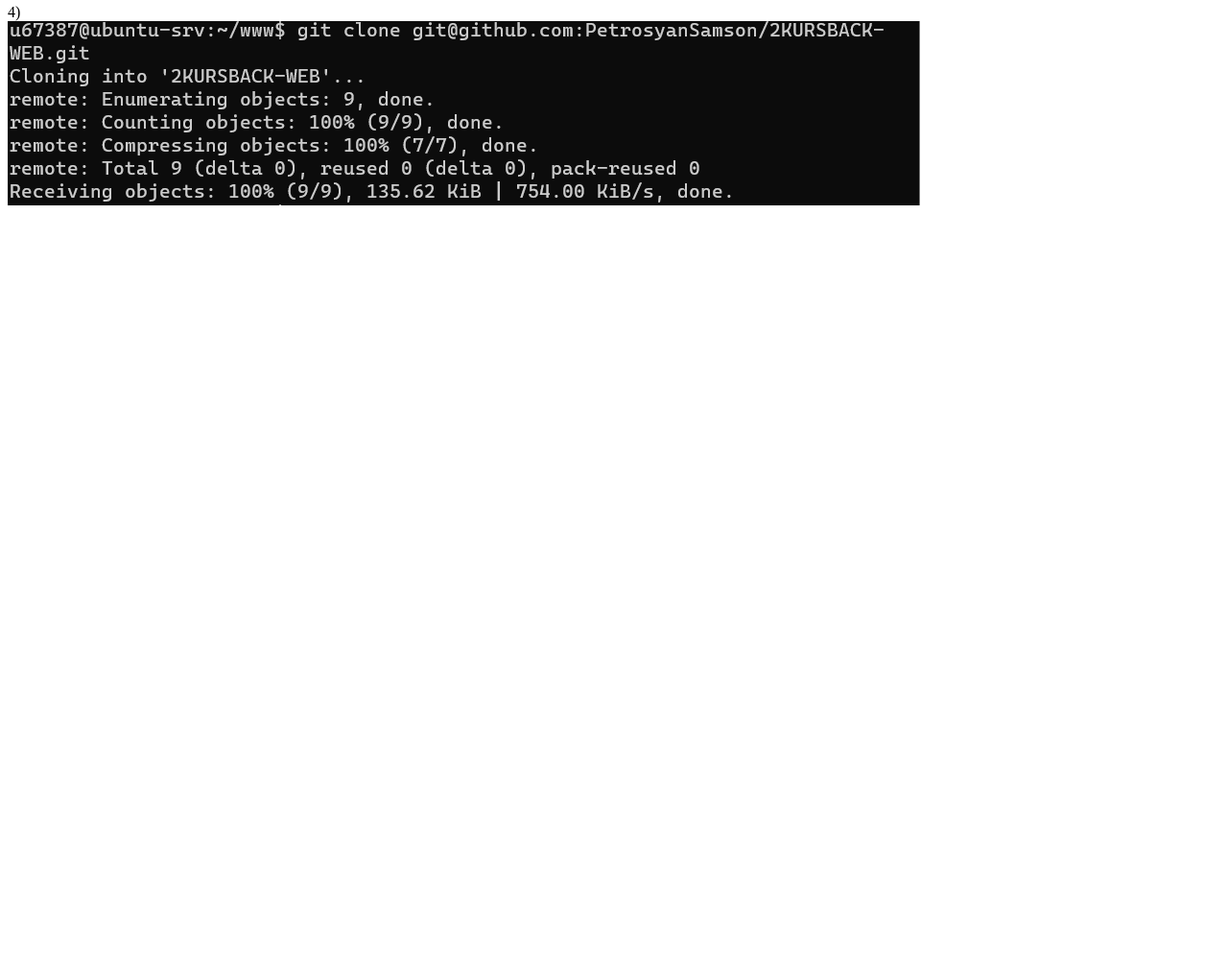
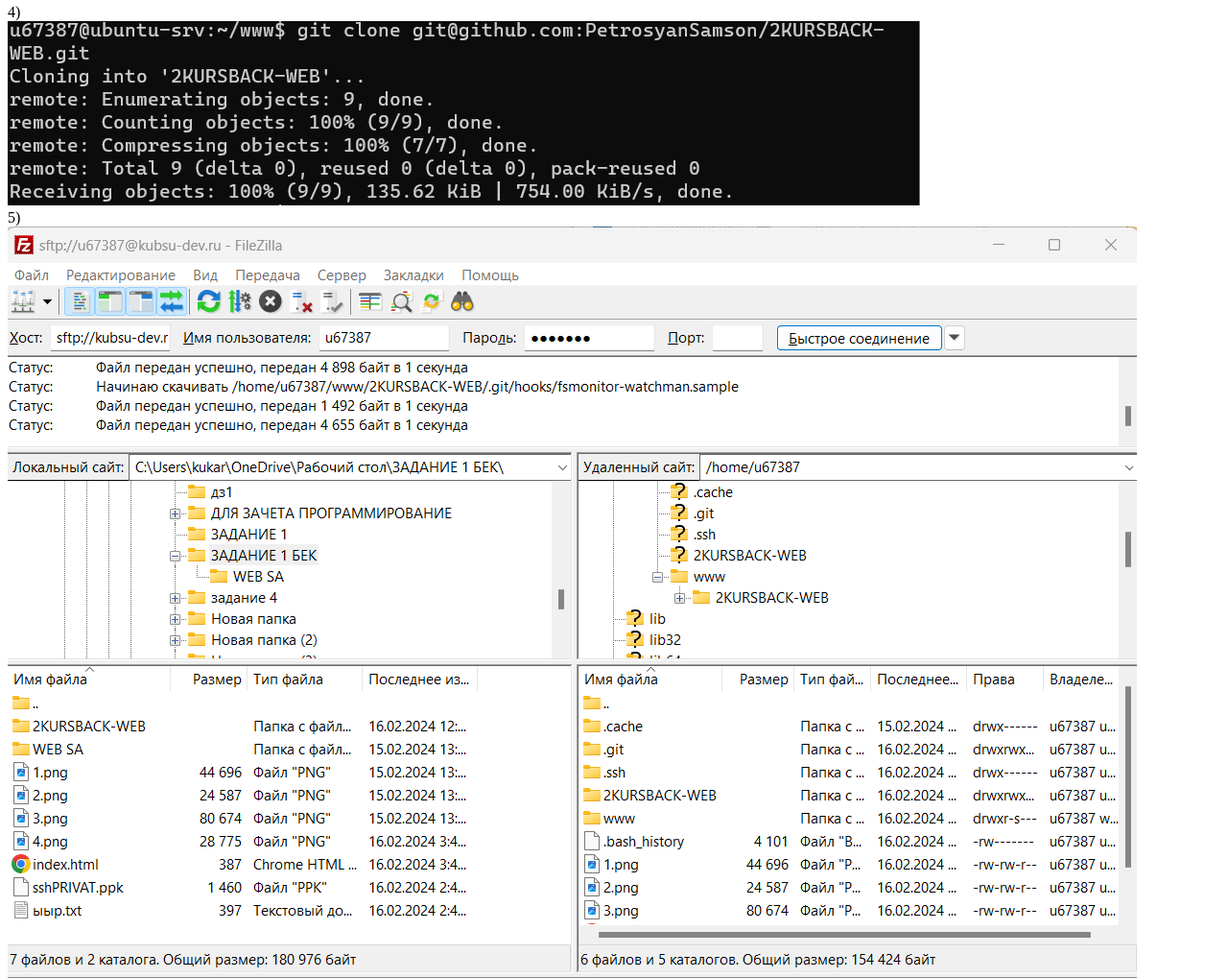
Before and after one commit to PetrosyanSamson/2KURSBACK-WEB, a plain HTML site: page index.html in a window 1280 px wide. Shown: the part 1640-2659 px from the top of the page at 96% size. Before the commit the page ends 1866 px from the top, so only its background shows below. Drawn offline with Linux system fonts and the light colour scheme.

Commit message:
Add files via upload

```diff
--- a/index.html
+++ b/index.html
@@ -11,5 +11,6 @@
    <div>2)</div> <img src="2.png">
    <div>3)</div> <img src="3.png">
    <div>4)</div> <img src="4.png">
+   <div>5)</div> <img src="5.png">
 </body>
 </html>
```
Also changed, not shown: 5.png (added).
